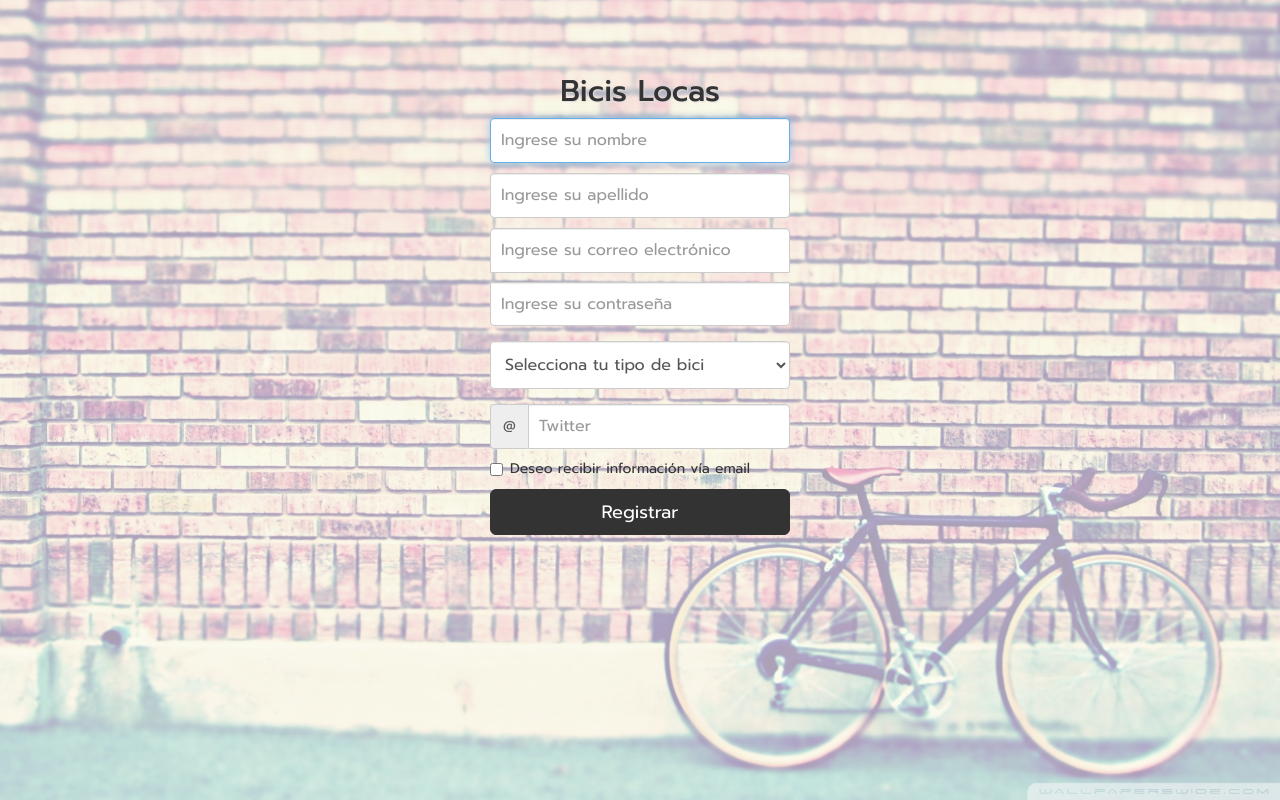
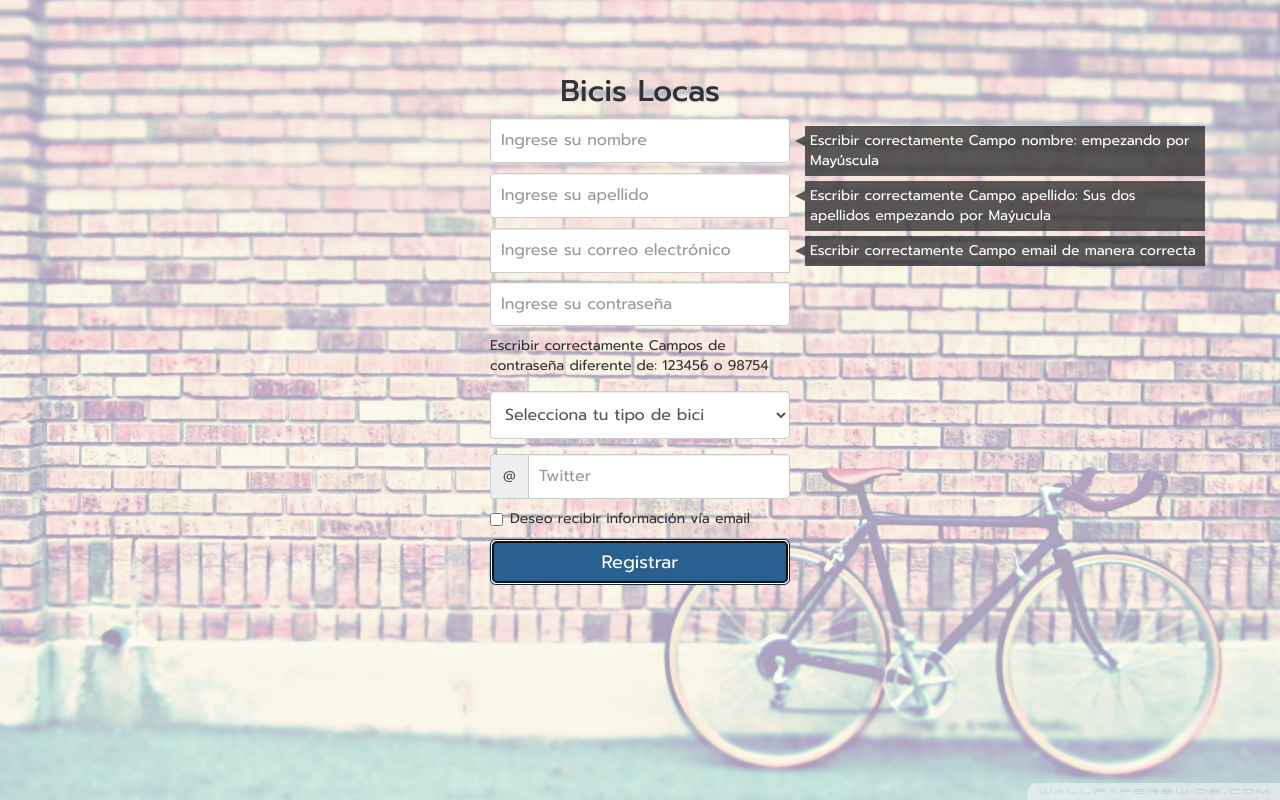
Before and after one commit to mgmp2/BicisLocas-lv2, a plain HTML site: page index.html in a window 1280 px wide. Both pictures are taken after a click on the button "Registrar". Drawn offline with nearby package versions, Linux system fonts and the light colour scheme.

Commit message:
falta password tooltip

```diff
--- a/css/registro.css
+++ b/css/registro.css
@@ -75,3 +75,72 @@
   background-color: #333;
   border-color: #333;
 }
+
+.input-box {
+  position: relative;
+}
+.input-box span{
+  display: block;
+  background-color: rgba(51,51,51,0.8);
+  padding: 5px;
+  position: absolute;
+  left: 105%;
+  top: 8px;
+  width: 400px;
+  color: white;
+}
+
+.input-box span:after {
+  content: "";
+  width: 0;
+  height: 0;
+  border-top: 5px solid transparent;
+  border-right: 10px solid rgba(51,51,51,0.8);
+  border-bottom: 5px solid transparent;
+  position: absolute;
+  right: 100%;
+  top: 10px;
+}
+
+
+/*.tooltip {
+  position: relative;
+  display: inline-block;
+  border-bottom: 1px dotted black; /* If you want dots under the hoverable text */
+}*/
+
+.activeTool {
+  visibility: visible;
+}
+/* Tooltip text */
+/*.tooltiptext {
+  visibility: hidden;
+  width: 560px;
+  background-color: #65a064;
+  color: #131f18;
+  margin-left: 5%;
+  border-radius: 6px;
+  border-style: solid;
+  border-width: 1px;
+  text-align: center;
+  padding: 5px 0;
+  position: absolute;
+  z-index: 1;
+}*/
+/*.tooltip .unactive {
+  visibility: hidden;
+}
+/* Show the tooltip text when you mouse over the tooltip container */
+.tooltiptext {
+  visibility: visible;
+}
+/*.tooltiptext::before {
+  width: 28px;
+  height: 28px;
+  background-color:#65a064;
+  position: absolute;
+  transform: rotate(45deg);
+  margin-top: -2.8%;
+  left: 5%;
+  content: "";
+}*/
--- a/index.html
+++ b/index.html
@@ -61,7 +61,7 @@
               <span>Deseo recibir información vía email</span>
             </label>
           </div>
-          <button class="btn btn-lg btn-primary btn-block submit-btn" type="button" onclick="validateForm();">Registrar</button>
+          <button class="btn btn-lg btn-primary btn-block submit-btn" type="button" id="registrar">Registrar</button>
         </form>
       </div>
     </section>
@@ -69,4 +69,4 @@
     <script type='text/javascript' src='js/main.js'></script>
     <script type='text/javascript' src='js/donottouchthisfile.js'></script>
   </body>
-</html>
+  </html>
--- a/js/donottouchthisfile.js
+++ b/js/donottouchthisfile.js
@@ -1,5 +1,5 @@
-var element = document.querySelector(".form-signup");
-element.addEventListener("submit", function(event) {
-  event.preventDefault();
-  validateForm();
-});
+// var element = document.querySelector(".form-signup");
+// element.addEventListener("submit", function(event) {
+//   event.preventDefault();
+//   validateForm();
+// });
--- a/js/main.js
+++ b/js/main.js
@@ -1,59 +1,61 @@
+document.getElementById("registrar").addEventListener("click", function (e){
+  e.preventDefault();
+  validateForm();
+
+})
 function validateForm(){
 
     var nom   = document.getElementById("name");
     var ap    = document.getElementById("lastname");
     var email = document.getElementById("input-email");
     var pas   = document.getElementById("input-password");
-    var op    = document.getElementById("opciones");
+    // var op    = document.getElementById("opciones");
 
-    var expRegName  = /^([A-ZÁÉÍÓÚ]{1}[a-zñáéíóú]+[\s]*)+$/g;
-    var expRegLast  = /[A-ZA-ZÁÉÍÓÚ]{1}([a-z]{2,12})+\s([A-ZÁÉÍÓÚ]+([a-z]{2,10}))/g;
+    var expRegName  = /^([A-Z]{1}[a-z]+[\s]*)+$/g;
+    var expRegLast  = /[A-Z]{1}([a-z]{2,12})+\s([A-Z]+([a-z]{2,10}))/g;
     var expRegEmail = /^[\w-\.]+@([\w-]+\.)+[\w-]{2,4}$/;
     var expRegPass  = /^[a-zA-z]{6,}$/;
     var cont = 0;
 
     //Name
     if(!expRegName.test(nom.value)|| nom.value ==""){
-      alert("Escribir correctamente \nCampo nombre: empezando por Mayúscula");
-      nom.focus();
+      var mens ="Escribir correctamente \nCampo nombre: empezando por Mayúscula";
+      createTooltip(nom.parentNode,mens);
       cont++;
     }
 
     //Last Name
-    else if(!expRegLast.test(ap.value)){
-      alert("Escribir correctamente \nCampo apellido: Sus dos apellidos empezando por Maýucula");
-      ap.focus();
+    if(!expRegLast.test(ap.value)){
+      var mens ="Escribir correctamente \nCampo apellido: Sus dos apellidos empezando por Maýucula";
+      createTooltip(ap.parentNode,mens);
       cont++;
     }
 
     //Email
-    else if(!expRegEmail.test(email.value)){
-          alert("Escribir correctamente \nCampo email de manera correcta");
-          email.focus();
+    if(!expRegEmail.test(email.value)){
+          var mens = "Escribir correctamente \nCampo email de manera correcta";
+          createTooltip(email.parentNode, mens);
           cont++;
     }
 
     //Password
-    else if(!expRegPass.test(pas.value)){
-      if(pas.value == "123456" || pas.value == "98754" || pas.value == ""){
-        alert("Escribir correctamente \nCampos de contraseña diferente de: 123456 o 98754");
-        pas.focus();
+    if(!expRegPass.test(pas.value) || pas.value == "123456" || pas.value == "098754" || pas.value == ""){
+        var mens = "Escribir correctamente \nCampos de contraseña diferente de: 123456 o 98754";
+        createTooltip(pas.parentNode, mens);
         cont++;
-      }
-      else if(pas.value == ""){
-        alert("Debe llenar el campo de contraseña!!");
-        pas.focus();
-        cont++;
-      }
     }
 
-    //options
-    else if(op.value==0){
-      alert("Seleccion alguna opción en su tipo de bicicleta");
-      op.focus();
-      cont++;
-    }
     else if(cont == 0){
       alert("Muy bien \n Lleno los datos correctamente");
+
     }
 }
+
+function createTooltip(padre,mensaje){
+  // var padre   = document.getElementById("name").parentNode; se debe traer
+
+  var span = document.createElement("span");
+  span.innerHTML = mensaje;
+  span.setAttribute("class","tooltiptext");
+  padre.appendChild(span);
+}
```
